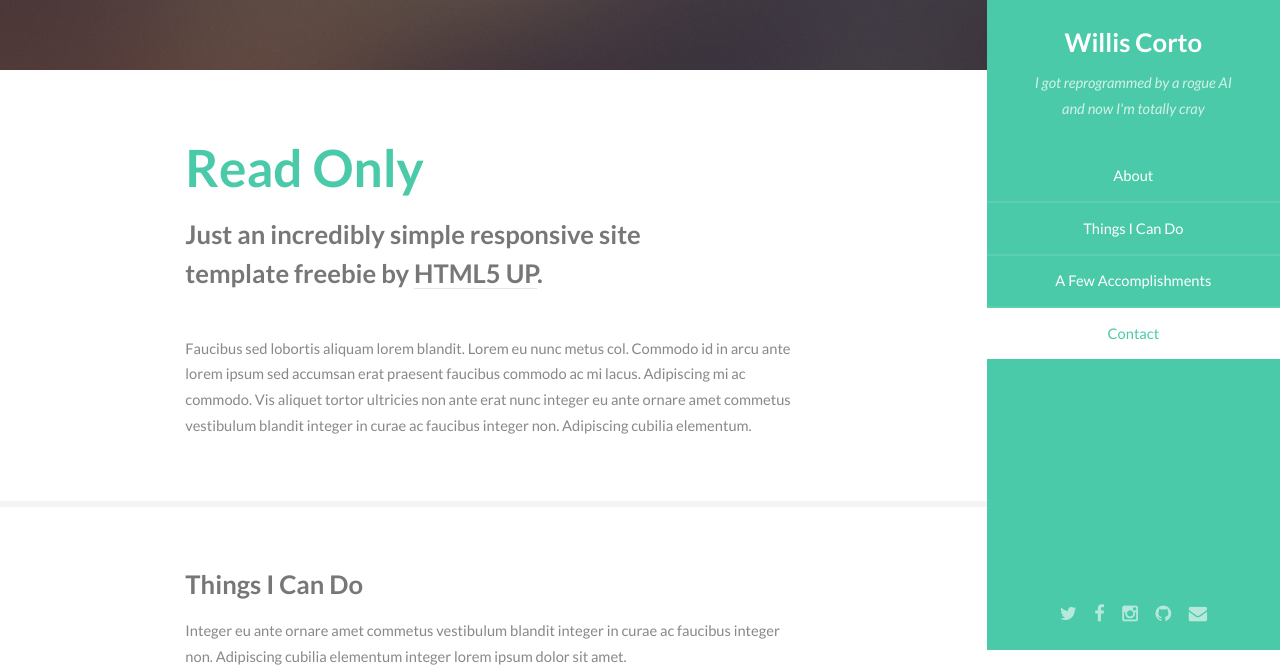
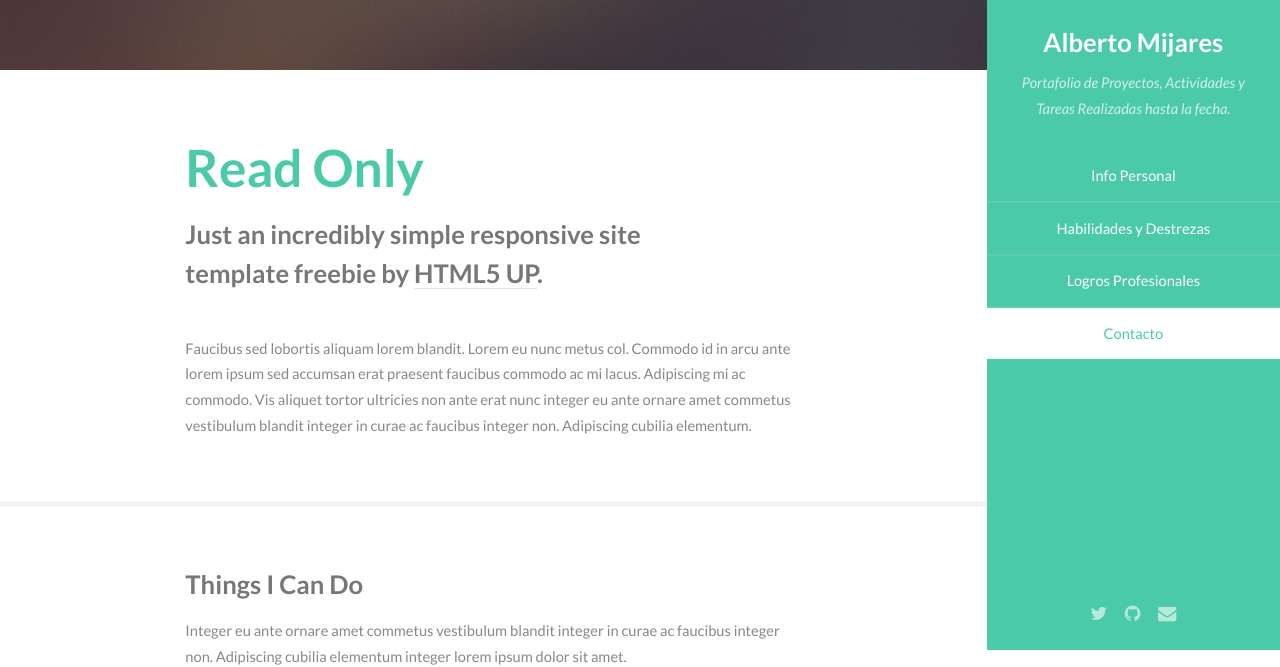
Before and after one commit to granalberto/granalberto.github.io, a plain HTML site: page index.html in a window 1280 px wide. Shown: the part 150-817 px from the top of the page. Drawn offline with Linux system fonts and the light colour scheme.

Commit message:
Cambios a headers

```diff
--- a/index.html
+++ b/index.html
@@ -6,7 +6,7 @@
 -->
 <html>
 	<head>
-		<title>Read Only by HTML5 UP</title>
+		<title>:: Portafolio :: Alberto Mijares ::</title>
 		<meta http-equiv="content-type" content="text/html; charset=utf-8" />
 		<meta name="description" content="" />
 		<meta name="keywords" content="" />
@@ -31,25 +31,25 @@
 				<section id="header" class="skel-layers-fixed">
 					<header>
 						<span class="image avatar"><img src="images/avatar.jpg" alt="" /></span>
-						<h1 id="logo"><a href="#">Willis Corto</a></h1>
-						<p>I got reprogrammed by a rogue AI<br />
-						and now I'm totally cray</p>
+						<h1 id="logo"><a href="#">Alberto Mijares</a></h1>
+						<p>Portafolio de Proyectos, Actividades y<br />
+						Tareas Realizadas hasta la fecha.</p>
 					</header>
 					<nav id="nav">
 						<ul>
-							<li><a href="#one" class="active">About</a></li>
-							<li><a href="#two">Things I Can Do</a></li>
-							<li><a href="#three">A Few Accomplishments</a></li>
-							<li><a href="#four">Contact</a></li>
+							<li><a href="#one" class="active">Info Personal</a></li>
+							<li><a href="#two">Habilidades y Destrezas</a></li>
+							<li><a href="#three">Logros Profesionales</a></li>
+							<li><a href="#four">Contacto</a></li>
 						</ul>
 					</nav>
 					<footer>
 						<ul class="icons">
-							<li><a href="#" class="icon fa-twitter"><span class="label">Twitter</span></a></li>
-							<li><a href="#" class="icon fa-facebook"><span class="label">Facebook</span></a></li>
-							<li><a href="#" class="icon fa-instagram"><span class="label">Instagram</span></a></li>
-							<li><a href="#" class="icon fa-github"><span class="label">Github</span></a></li>
-							<li><a href="#" class="icon fa-envelope"><span class="label">Email</span></a></li>
+							<li><a href="https://twitter.com/granalberto" class="icon fa-twitter"><span class="label">Twitter</span></a></li>
+							<!-- <li><a href="#" class="icon fa-facebook"><span class="label">Facebook</span></a></li> -->
+							<!-- <li><a href="#" class="icon fa-instagram"><span class="label">Instagram</span></a></li> -->
+							<li><a href="https://github.com/granalberto" class="icon fa-github"><span class="label">Github</span></a></li>
+							<li><a href="mailto:amijaresp@gmail.com" class="icon fa-envelope"><span class="label">Email</span></a></li>
 						</ul>
 					</footer>
 				</section>
```
